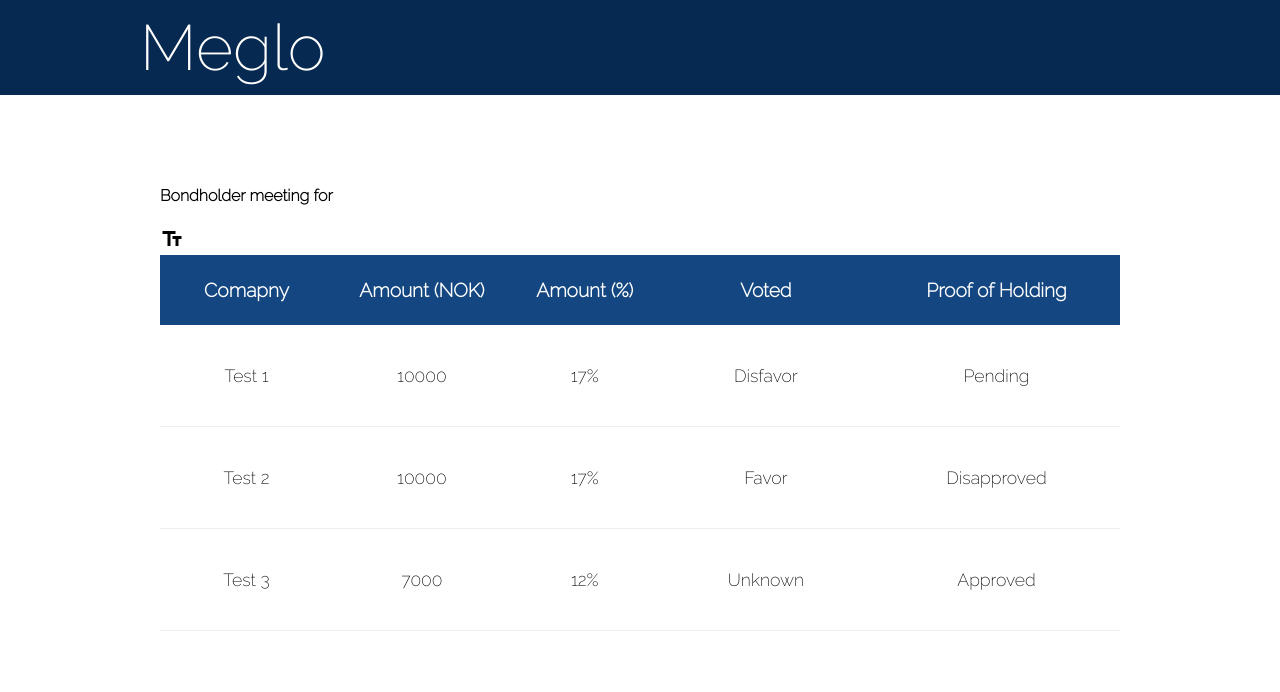
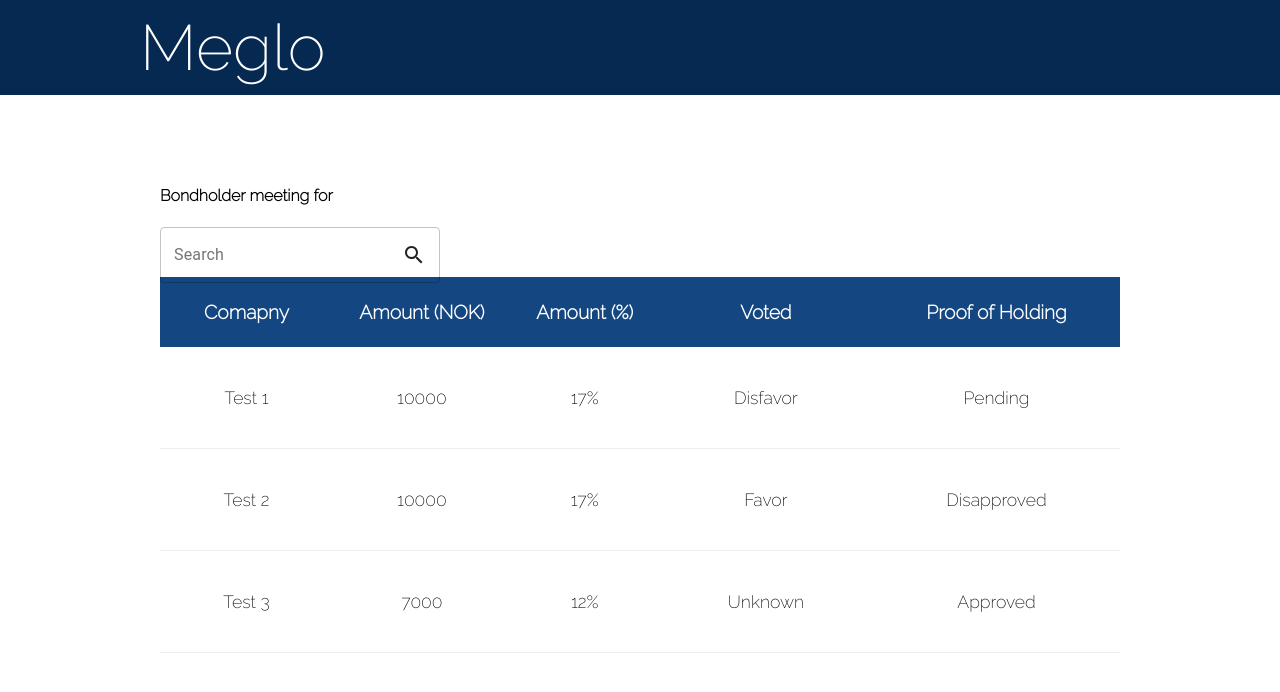
Before and after one commit to Kundestyrt-G17/digibonds, a Next.js app: page /meetings/1 in a window 1280 px wide. Shown: the top 692 px of the page. Built offline with nearby package versions, Linux system fonts and the light colour scheme; no server answers; the database is empty; what next-iron-session would draw is missing.

Commit message:
more tables stuff

```diff
--- a/components/InvestorTable/InvestorTable.tsx
+++ b/components/InvestorTable/InvestorTable.tsx
@@ -2,10 +2,10 @@ import React, { useMemo } from 'react';
 import { useTable } from 'react-table';
 import { useRouter } from 'next/router';
 import styles from '@/components/Meeting/Meetings.module.css';
-import { GetVote, User } from '@/utils/interfaces';
+import { IVote } from '@/schemas/vote';
 
 interface InvestorTableProps {
-  votes: GetVote[];
+  votes: IVote[];
   totalAmount: number;
 }
 
--- a/components/Meeting/Meeting.tsx
+++ b/components/Meeting/Meeting.tsx
@@ -5,6 +5,8 @@ import useSWR from 'swr';
 import { useRouter } from 'next/router';
 import styles from './Meetings.module.css';
 import { TextFields } from '@material-ui/icons';
+import { InputAdornment, TextField } from '@material-ui/core';
+import SearchIcon from '@material-ui/icons/Search';
 
 
 const fetcher = (url) => fetch(url).then((res) => res.json());
@@ -58,9 +60,21 @@ const Meeting = () => {
       {error && <p className={styles.errorMessage}>An error has occurred. Please contact the IT department. {error.message} </p>}
       <h4>Bondholder meeting for </h4>
       <h1>{data?.meetingName}</h1>
-      <TextFields
+      <TextField
+        label="Search"
+        variant="outlined"
+        margin="normal"
         type="search"
-
+        name="search"
+        onChange={(e) => setSearch(e.target.value)}
+        style={{ height: "50px", margin: "0" }}
+        InputProps={{
+          endAdornment: (
+            <InputAdornment position="end">
+              <SearchIcon />
+            </InputAdornment>
+          ),
+        }}
       />
       <InvestorTable votes={votes} totalAmount={60000}/>
     </div>
```
